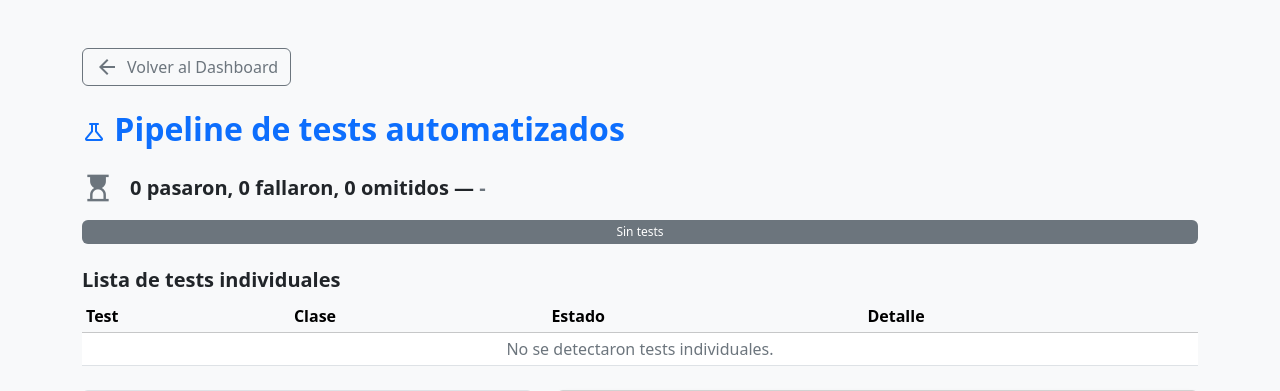
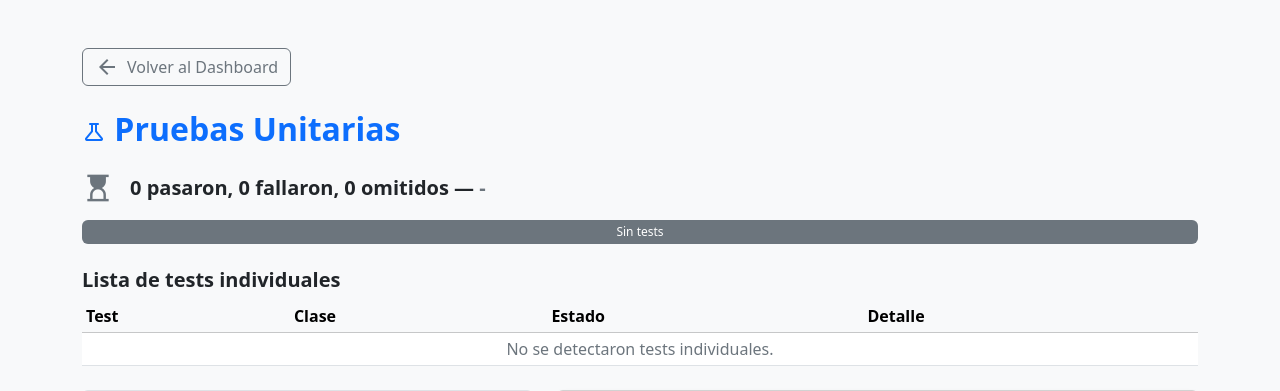
Before and after one commit to 6luciano3/imprenta_tucan, a Django app: page /dashboard/tests/ in a window 1280 px wide. Shown: the top 391 px of the page. Run offline with Django 5.2, Linux system fonts and the light colour scheme; parts of the project's set-up code (start-up, migrations or seed data) failed here and were passed over; some libraries are stand-ins or nearby versions.

Commit message:
tests básico Suma

```diff
--- a/proyec_imprenta/imprenta_tucan/dashboard/templates/dashboard/tests_result.html
+++ b/proyec_imprenta/imprenta_tucan/dashboard/templates/dashboard/tests_result.html
@@ -4,7 +4,7 @@
 <head>
     <meta charset="UTF-8">
     <meta name="viewport" content="width=device-width, initial-scale=1.0">
-    <title>Pipeline de tests automatizados</title>
+    <title>Pruebas Unitarias</title>
     <link href="https://cdn.jsdelivr.net/npm/bootstrap@5.3.2/dist/css/bootstrap.min.css" rel="stylesheet">
     <link rel="stylesheet" href="https://fonts.googleapis.com/css2?family=Material+Symbols+Outlined" />
     <style>
@@ -28,7 +28,7 @@
             Volver al Dashboard
         </a>
     </div>
-    <h2 class="fw-bold mb-4 text-primary"><span class="material-symbols-outlined align-middle">science</span> Pipeline de tests automatizados</h2>
+    <h2 class="fw-bold mb-4 text-primary"><span class="material-symbols-outlined align-middle">science</span> Pruebas Unitarias</h2>
 
     <!-- Resumen textual -->
     <div class="mb-3">
--- /dev/null
+++ b/proyec_imprenta/imprenta_tucan/dashboard/tests.py
@@ -0,0 +1,5 @@
+from django.test import TestCase
+
+class BasicTest(TestCase):
+    def test_suma_basica(self):
+        self.assertEqual(1 + 1, 2)
--- a/proyec_imprenta/imprenta_tucan/dashboard/views.py
+++ b/proyec_imprenta/imprenta_tucan/dashboard/views.py
@@ -23,7 +23,7 @@ def dashboard_tests(request):
             f.write('import runpy; runpy.run_path(' + repr(str(pathlib.Path(manage_py))) + ', run_name="__main__")\n')
             temp_script = f.name
         result = subprocess.run(
-            [python_exec, temp_script, 'test'],
+            [python_exec, temp_script, 'test', 'dashboard', '--verbosity=2'],
             capture_output=True,
             text=True,
             cwd=project_dir,
--- a/proyec_imprenta/imprenta_tucan/impre_tucan/settings.py
+++ b/proyec_imprenta/imprenta_tucan/impre_tucan/settings.py
@@ -114,10 +114,12 @@ TEMPLATES = [
 # Prints de depuración después del cierre del bloque TEMPLATES
 print("[DEBUG settings.py] TEMPLATES:", TEMPLATES)
 
+db_name_env = os.environ.get('DB_NAME')
+db_name = db_name_env if db_name_env else str(BASE_DIR / 'db.sqlite3')
 DATABASES = {
     'default': {
         'ENGINE': os.environ.get('DB_ENGINE', 'django.db.backends.sqlite3'),
-        'NAME': str(BASE_DIR / 'db.sqlite3'),
+        'NAME': db_name,
     }
 }
 print("[DEBUG settings.py] DATABASES:", DATABASES)
```
Also changed, not shown: proyec_imprenta/imprenta_tucan/db.sqlite3.
